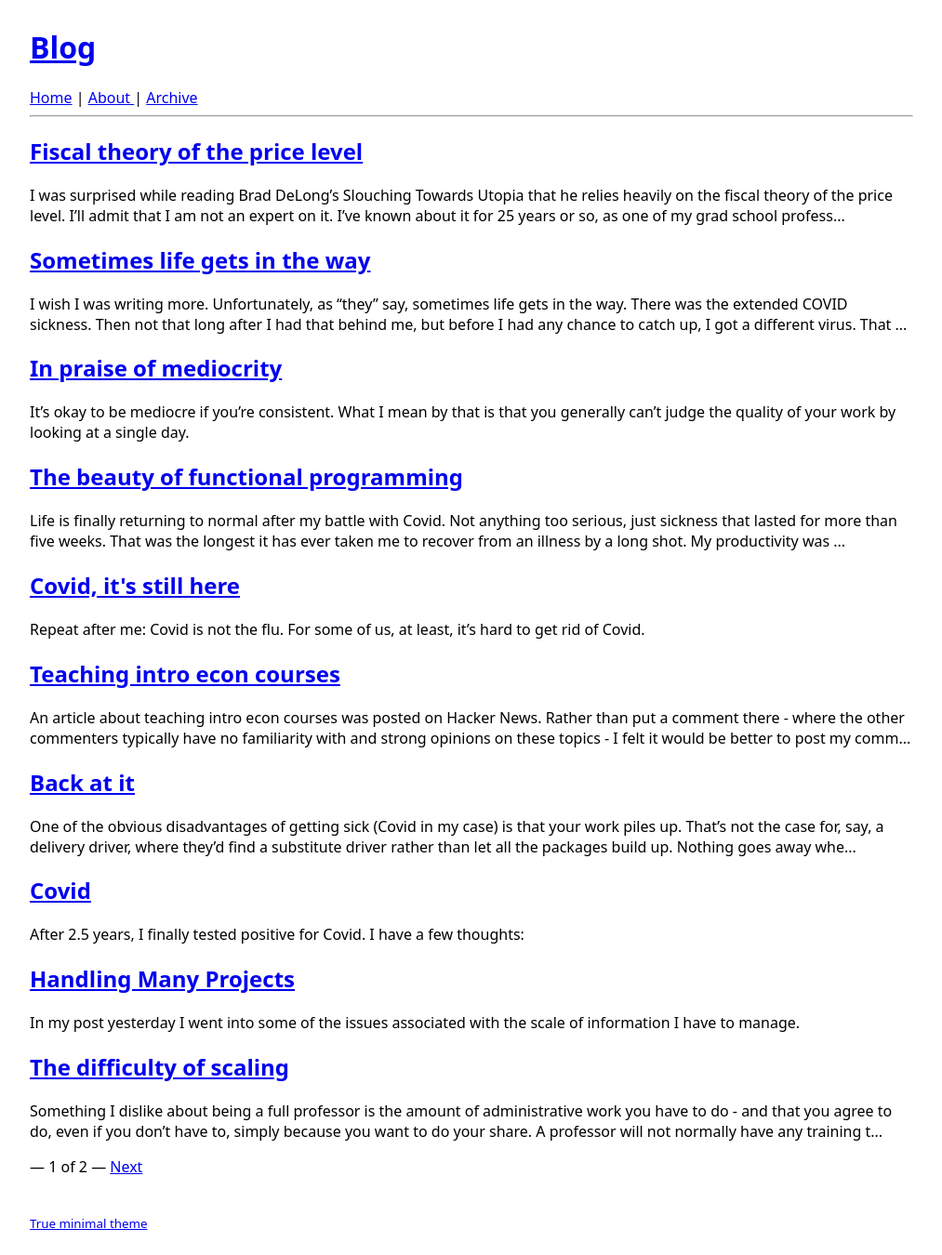
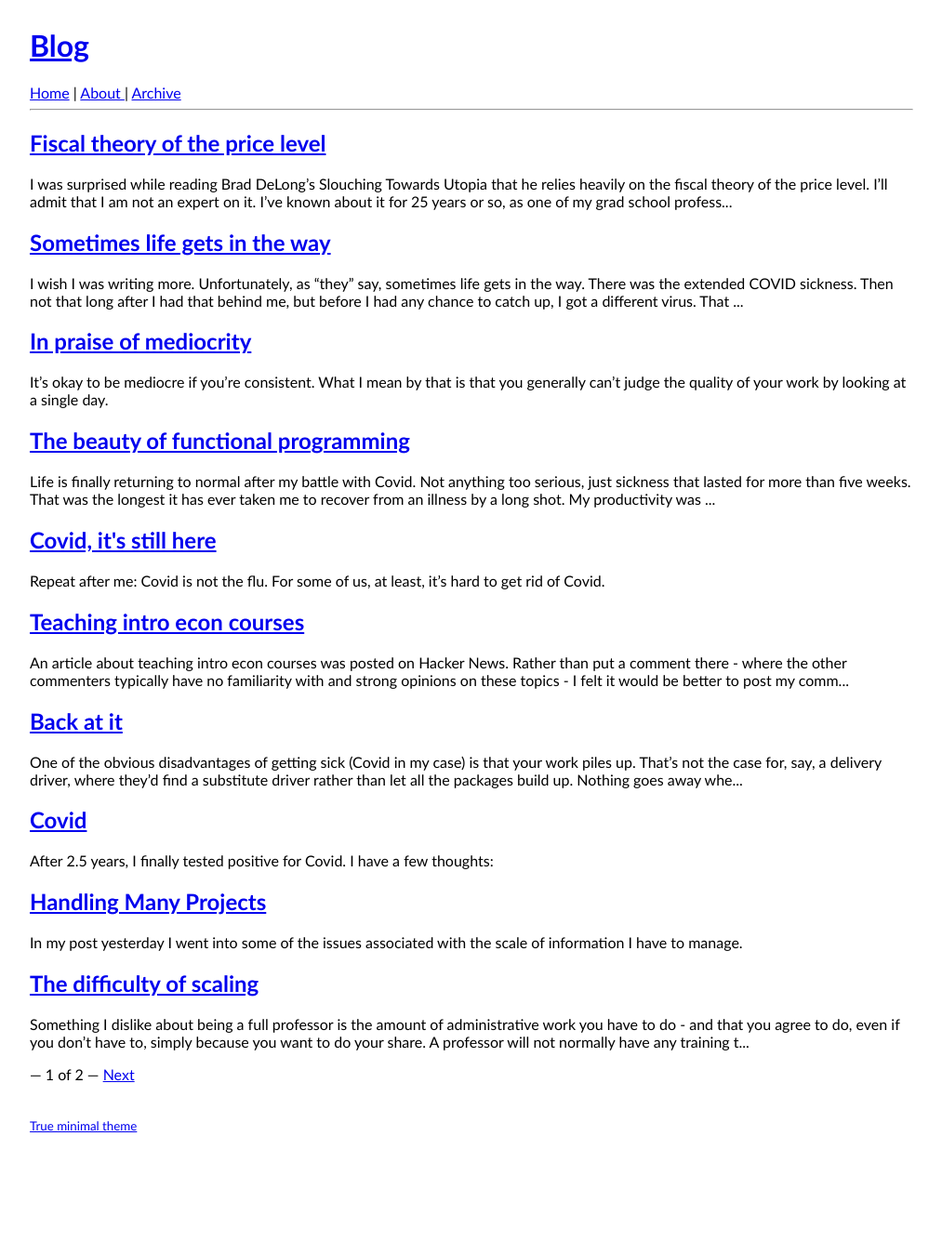
Before and after one commit to bachmeil/the-blog, a Jekyll site: the page built from index.html, in a window 1280 px wide. Shown: the whole page at 93% size, without its empty margins (133-1146 px from the left). Built offline with Jekyll 4.4.1, drawn with Linux system fonts in a browser that asks for light colours; the list of posts is cut into pages by our own code; after the commit the page ends 1243 px from its top, so only the background shows below that.

Commit message:
Changed the font

```diff
--- a/_layouts/default.html
+++ b/_layouts/default.html
@@ -16,7 +16,7 @@
 	  max-width: 950px;
 	  margin: auto;
 	  padding: 8px;
-	  font-family: sans;
+	  font-family: Seravek, 'Gill Sans Nova', Ubuntu, Calibri, 'DejaVu Sans', source-sans-pro, sans-serif;
       }
       pre {
 	  border: 1px solid gray;
```
